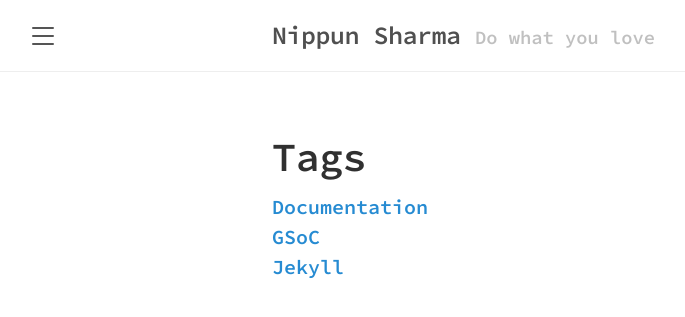
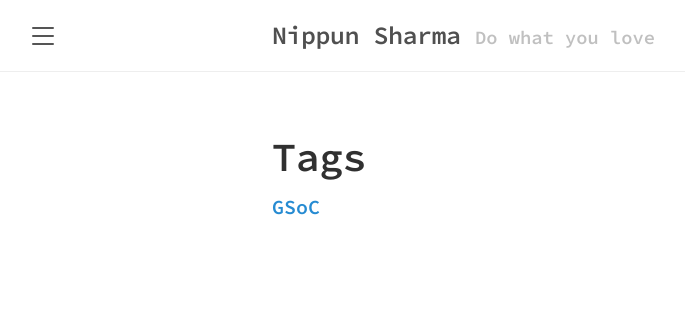
Before and after one commit to NippunSharma/nippunsharma.github.io, a Jekyll site: the page built from tag.md, in a window 1280 px wide. Shown: the top 317 px of the page, without its empty margins (8-693 px from the left). Built offline with Jekyll 4.4.1, drawn with Linux system fonts in a browser that asks for light colours; nearby versions of some CDN libraries.

Commit message:
removed unused tags

```diff
--- a/_data/tags.yml
+++ b/_data/tags.yml
@@ -1,8 +1,2 @@
-- slug: jekyll
-  name: Jekyll
-
-- slug: documentation
-  name: Documentation
-
 - slug: gsoc
   name: GSoC
```
